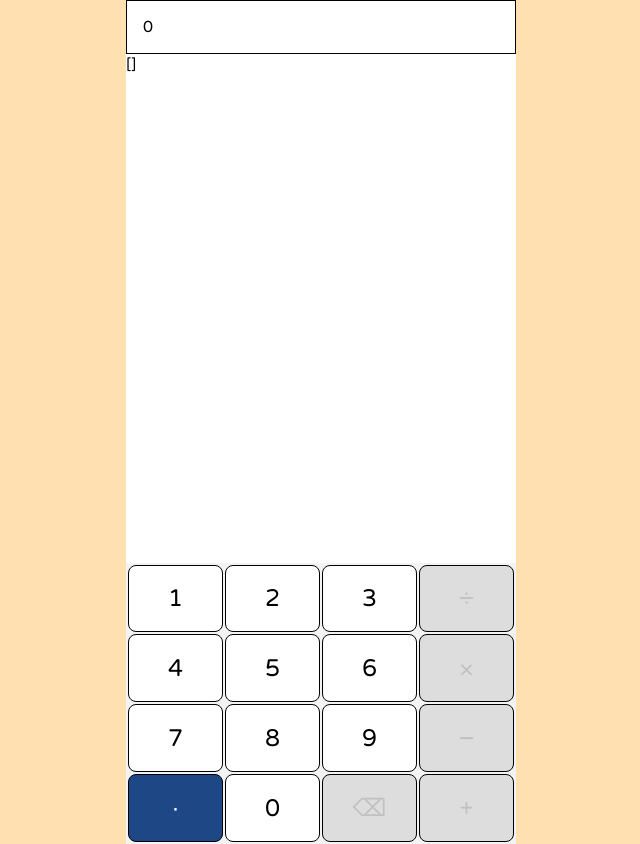
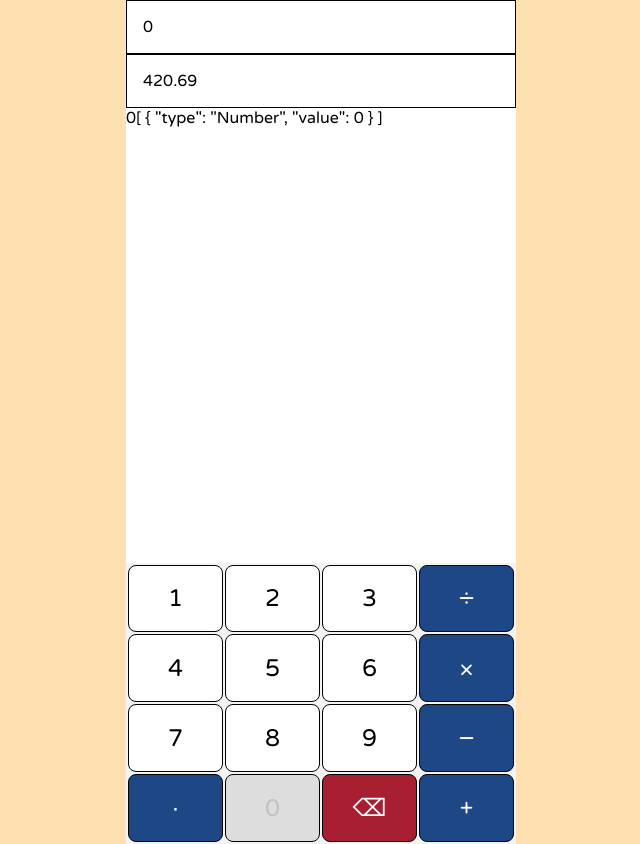
Before and after one commit to rochwu/holanda, a React (Create React App) app: page / in a window 1280 px wide. Shown: the whole page, without its empty margins (319-959 px from the left). Built offline with nearby package versions, Linux system fonts and the light colour scheme.

Commit message:
Tokenizer + cleanup (#1)

```diff
--- a/src/Keypad/Number/Number.tsx
+++ b/src/Keypad/Number/Number.tsx
@@ -3,6 +3,7 @@ import {FC} from 'react';
 import {enoughCents, useStore} from '../../state';
 import {Cell} from '../Cell';
 import {Token, Type} from '../../types';
+import {tokenizer} from '../../tokenization';
 
 const Component = styled(Cell)({
   backgroundColor: 'white',
@@ -14,14 +15,14 @@ const Component = styled(Cell)({
   },
 });
 
+type ComponentProps = Omit<
+  Parameters<typeof Component>[0],
+  'onClick' | 'label'
+>;
+
 export type NumberProps = {
   number: number;
-} & Omit<Parameters<typeof Component>[0], 'onClick' | 'label'>;
-
-const tokenize = (number: number): Token.Number => ({
-  type: Type.Number,
-  value: number,
-});
+} & Partial<ComponentProps>;
 
 export const Number: FC<NumberProps> = ({
   number,
@@ -32,7 +33,7 @@ export const Number: FC<NumberProps> = ({
   const disabled = useStore(enoughCents);
 
   const click = () => {
-    const token = tokenize(number);
+    const token = tokenizer.number(number);
 
     pushNumber(token);
   };
--- a/src/Keypad/Operator/Decimal.tsx
+++ b/src/Keypad/Operator/Decimal.tsx
@@ -3,7 +3,7 @@ import {isNumber, isOp, OpType} from '../../types';
 import {useStore} from '../../state';
 
 import {Operator, OperatorProps} from './Operator';
-import {tokenize, zero} from './tokenize';
+import {tokenizer} from '../../tokenization';
 
 type Props = Omit<OperatorProps, 'op' | 'onClick'>;
 
@@ -34,10 +34,10 @@ export const Decimal: FC<Props> = (props) => {
   });
 
   const click = () => {
-    const token = tokenize(OpType.Decimal);
+    const token = tokenizer.op(OpType.Decimal);
 
     if (pad) {
-      pushNumber(zero());
+      pushNumber(tokenizer.zero());
     }
 
     pushOp(token);
--- a/src/Keypad/Operator/Operator.tsx
+++ b/src/Keypad/Operator/Operator.tsx
@@ -2,10 +2,10 @@ import styled from '@emotion/styled';
 import {FC} from 'react';
 import {Cell} from '../Cell';
 import {isOp, OpType} from '../../types';
-import {tokenize} from './tokenize';
 import {sign} from '../../sign';
 import {useStore} from '../../state';
 import {colors} from '../colors';
+import {tokenizer} from '../../tokenization';
 
 const color = colors({
   backgroundColor: '#1E4785',
@@ -14,9 +14,11 @@ const color = colors({
 
 const Component = styled(Cell)(color);
 
+type ComponentProps = Omit<Parameters<typeof Component>[0], 'label'>;
+
 export type OperatorProps = {
   op: OpType;
-} & Omit<Parameters<typeof Component>[0], 'label'>;
+} & Partial<ComponentProps>;
 
 export const Operator: FC<OperatorProps> = ({
   op,
@@ -42,7 +44,7 @@ export const Operator: FC<OperatorProps> = ({
   const label = sign(op);
 
   const click = () => {
-    const token = tokenize(op);
+    const token = tokenizer.op(op);
 
     pushOp(token);
   };
--- a/src/Keypad/Operator/tokenize.ts
+++ /dev/null
@@ -1,11 +0,0 @@
-import {OpType, Token, Type} from '../../types';
-
-export const tokenize = (op: OpType): Token.Op => ({
-  type: Type.Op,
-  op,
-});
-
-export const zero = (): Token.Number => ({
-  type: Type.Number,
-  value: 0,
-});
--- a/src/Receipt/Input/Focused.tsx
+++ b/src/Receipt/Input/Focused.tsx
@@ -1,9 +1,9 @@
 import styled from '@emotion/styled';
-import {ChangeEvent, FC, FormEventHandler} from 'react';
+import {ChangeEvent, FC, FormEventHandler, useEffect} from 'react';
 import {reduce} from '../../reduce';
 import {useStore} from '../../state';
 
-import {stringify} from '../../tokenization';
+import {stringify, tokenizer} from '../../tokenization';
 
 const Component = styled.div({});
 
@@ -12,9 +12,16 @@ export type FocusedProps = {
   onChange: (value: number) => void;
 };
 
-export const Focused: FC<FocusedProps> = ({onChange}) => {
+export const Focused: FC<FocusedProps> = ({value, onChange}) => {
+  const set = useStore((state) => state.set);
+
   const tokens = useStore((state) => state.tokens);
-  const reduced = reduce(tokens);
+
+  useEffect(() => {
+    set(value);
+  }, []);
+
+  const reduced = tokens.length > 0 ? reduce(tokens) : [tokenizer.zero()];
 
   const change = ({target: {value}}: ChangeEvent<HTMLInputElement>) => {};
 
--- a/src/Receipt/Input/Input.tsx
+++ b/src/Receipt/Input/Input.tsx
@@ -8,23 +8,23 @@ const Component = styled.div({
 });
 
 type Props = {
-  value: number;
+  value?: number;
 } & Pick<FocusedProps, 'onChange'>;
 
 export const Input: FC<Props> = ({value = 0, onChange}) => {
-  const [hasFocus, setHasFocus] = useState(false);
+  const [hasFocus, setHasFocus] = useState(value === 0);
 
   const focus = () => {
-    setHasFocus(true);
+    // setHasFocus(true);
   };
 
   const blur = () => {
-    setHasFocus(false);
+    // setHasFocus(false);
   };
 
   return (
     <Component tabIndex={0} onFocus={focus} onBlur={blur}>
-      {hasFocus ? <Focused /> : value}
+      {hasFocus ? <Focused value={value} onChange={onChange} /> : value}
     </Component>
   );
 };
--- a/src/Receipt/Receipt.tsx
+++ b/src/Receipt/Receipt.tsx
@@ -12,9 +12,12 @@ const Container = styled.div({
 export const Receipt: FC = () => {
   const tokens = useStore((state) => state.tokens);
 
+  const change = () => {};
+
   return (
     <Container>
-      <Input />
+      <Input onChange={change} />
+      <Input value={420.69} onChange={change} />
       {stringify(tokens)}
       {JSON.stringify(reduce(tokens), null, 2)}
     </Container>
--- a/src/reduce.ts
+++ b/src/reduce.ts
@@ -1,7 +1,17 @@
 import {evaluate} from 'mathjs';
 
-import {Token, Type, isDecimal, isNumber, isOp, isEnd} from './types';
-import {toMathable} from './tokenization';
+import {Token, isDecimal, isNumber, isOp, isEnd} from './types';
+import {tokenizer, toMathable} from './tokenization';
+
+const total = (value: string): number => {
+  try {
+    const answer: number = evaluate(value);
+    return Number(answer.toFixed(2));
+  } catch (e) {
+    console.error('❌ Something fucked up at in total');
+    throw e;
+  }
+};
 
 export const reduce = (tokens: Token.Any[]): Token.Any[] => {
   let left: string = '';
@@ -12,11 +22,8 @@ export const reduce = (tokens: Token.Any[]): Token.Any[] => {
   const finish = (remaining: Token.Op | Token.End) => {
     const cutoff = tokens.indexOf(remaining);
 
-    const value = evaluate(`${left}${op}${right}`).toString();
-    const expression: Token.Number = {
-      type: Type.Number,
-      value,
-    };
+    const value = total(`${left}${op}${right}`);
+    const expression = tokenizer.number(value);
 
     const next: Token.Any[] = isEnd(remaining)
       ? [expression]
@@ -27,7 +34,7 @@ export const reduce = (tokens: Token.Any[]): Token.Any[] => {
 
   for (const token of tokens) {
     if (isEnd(token)) {
-      return finish({type: Type.End});
+      return finish(tokenizer.end());
     }
 
     if (isOp(token) && !isDecimal(token)) {
--- a/src/state/state.ts
+++ b/src/state/state.ts
@@ -5,61 +5,30 @@ import {immer} from 'zustand/middleware/immer';
 import {Draft} from 'immer';
 
 import {Token, isDecimal, isOp, isNumber, OpType} from '../types';
+import {tokenize} from '../tokenization';
 
 type State = {
   tokens: Token.Any[];
-  decimal: {
-    length: number;
-  };
   ops: OpType[];
-  numbers: number;
+  integers: number;
+  fractions: number;
 };
 
 const initial: State = {
   tokens: [],
-  decimal: {
-    length: 0,
-  },
   ops: [],
-  numbers: 0,
-};
-
-const clearDecimal = (state: Draft<State>) => {
-  state.decimal.length = 0;
-};
-
-const pop = (state: Draft<State>) => {
-  if (state.tokens.length === 0) {
-    return;
-  }
-
-  const token = state.tokens.pop()!;
-
-  if (isNumber(token)) {
-    state.numbers -= 1;
-
-    if (state.ops.at(-1) === OpType.Decimal) {
-      state.decimal.length -= 1;
-    }
-  }
-
-  if (isOp(token)) {
-    if (isDecimal(token)) {
-      clearDecimal(state);
-    }
-
-    state.ops.pop();
-  }
+  integers: 0,
+  fractions: 0,
 };
 
 export const frontZero = (state: State): boolean => {
   const previous = state.tokens.at(-1);
 
-  return isNumber(previous) && previous.value === 0 && state.numbers === 1;
+  return isNumber(previous) && previous.value === 0 && state.integers === 1;
 };
 
-export const enoughCents = ({decimal}: State): boolean => {
-  return decimal.length === 2;
+export const enoughCents = ({fractions}: State): boolean => {
+  return fractions === 2;
 };
 
 export const enoughDots = (state: State) => {
@@ -76,6 +45,34 @@ export const enoughDots = (state: State) => {
   return false;
 };
 
+const tallyNumeric = (state: Draft<State>, change: number) => {
+  if (state.ops.at(-1) === OpType.Decimal) {
+    state.fractions += change;
+  } else {
+    state.integers += change;
+  }
+};
+
+const pop = (state: Draft<State>) => {
+  if (state.tokens.length === 0) {
+    return;
+  }
+
+  const token = state.tokens.pop()!;
+
+  if (isNumber(token)) {
+    tallyNumeric(state, -1);
+  }
+
+  if (isOp(token)) {
+    if (isDecimal(token)) {
+      state.fractions = 0;
+    }
+
+    state.ops.pop();
+  }
+};
+
 export const useStore = create(
   immer(
     combine(initial, (set, _get, _store) => ({
@@ -90,9 +87,8 @@ export const useStore = create(
           state.tokens.push(token);
 
           state.ops.push(token.op);
-          state.numbers = 0;
-
-          clearDecimal(state);
+          state.integers = 0;
+          state.fractions = 0;
         });
       },
       pushNumber: (token: Token.Number) => {
@@ -103,11 +99,7 @@ export const useStore = create(
 
           state.tokens.push(token);
 
-          state.numbers += 1;
-
-          if (state.ops.at(-1) === OpType.Decimal) {
-            state.decimal.length += 1;
-          }
+          tallyNumeric(state, 1);
         });
       },
       pop: () => {
@@ -116,6 +108,20 @@ export const useStore = create(
       reset: () => {
         set(initial);
       },
+      set: (value: number = 0) => {
+        set((state) => {
+          const {1: integer, 2: fraction} = value
+            .toString()
+            .match(/^(\d+)(?:\.(\d+))?/)!;
+
+          return {
+            ...initial,
+            tokens: tokenize(value),
+            integers: integer.length,
+            fractions: fraction?.length ?? 0,
+          };
+        });
+      },
     })),
   ),
 );
--- a/src/tokenization.ts
+++ b/src/tokenization.ts
@@ -2,15 +2,34 @@ import {number} from 'mathjs';
 import {math, input} from './sign';
 import {OpType, Token, Type} from './types';
 
+export const tokenizer = {
+  number: (value: number): Token.Number => ({
+    type: Type.Number,
+    value,
+  }),
+  op: (op: OpType): Token.Op => ({
+    type: Type.Op,
+    op,
+  }),
+  decimal: (): Token.Decimal => ({
+    type: Type.Op,
+    op: OpType.Decimal,
+  }),
+  zero: (): Token.Number => tokenizer.number(0),
+  end: (): Token.End => ({
+    type: Type.End,
+  }),
+};
+
 export const toToken = (numeric: string): Token.Any => {
   if (numeric === '.') {
-    return {type: Type.Op, op: OpType.Decimal};
+    return tokenizer.decimal();
   }
 
-  return {type: Type.Number, value: number(numeric)};
+  return tokenizer.number(number(numeric));
 };
 
-export const tokenize = (value: number) => {
+export const tokenize = (value: number): Token.Any[] => {
   const stringified = value.toString().split('');
 
   return stringified.map(toToken);
@@ -45,7 +64,3 @@ export const toMathable = (token: Token.Any) => {
 
   return '';
 };
-
-export const mathfy = (tokens: Token.Any[]) => {
-  return tokens.map(toMathable).join('');
-};
--- a/src/types.ts
+++ b/src/types.ts
@@ -15,10 +15,17 @@ export enum OpType {
 
 // eslint-disable-next-line @typescript-eslint/no-namespace
 export declare namespace Token {
-  type Op = {
+  type Decimal = {
     type: Type.Op;
-    op: OpType;
+    op: OpType.Decimal;
   };
+
+  type Op =
+    | {
+        type: Type.Op;
+        op: OpType;
+      }
+    | Decimal;
 
   type Number = {
     type: Type.Number;
@@ -40,9 +47,7 @@ export const isOp = (token?: Token.Any): token is Token.Op => {
   return !!token && token.type === Type.Op;
 };
 
-export const isDecimal = (
-  token?: Token.Any,
-): token is {type: Type.Op; op: OpType.Decimal} => {
+export const isDecimal = (token?: Token.Any): token is Token.Decimal => {
   return isOp(token) && token.op === OpType.Decimal;
 };
 
```
